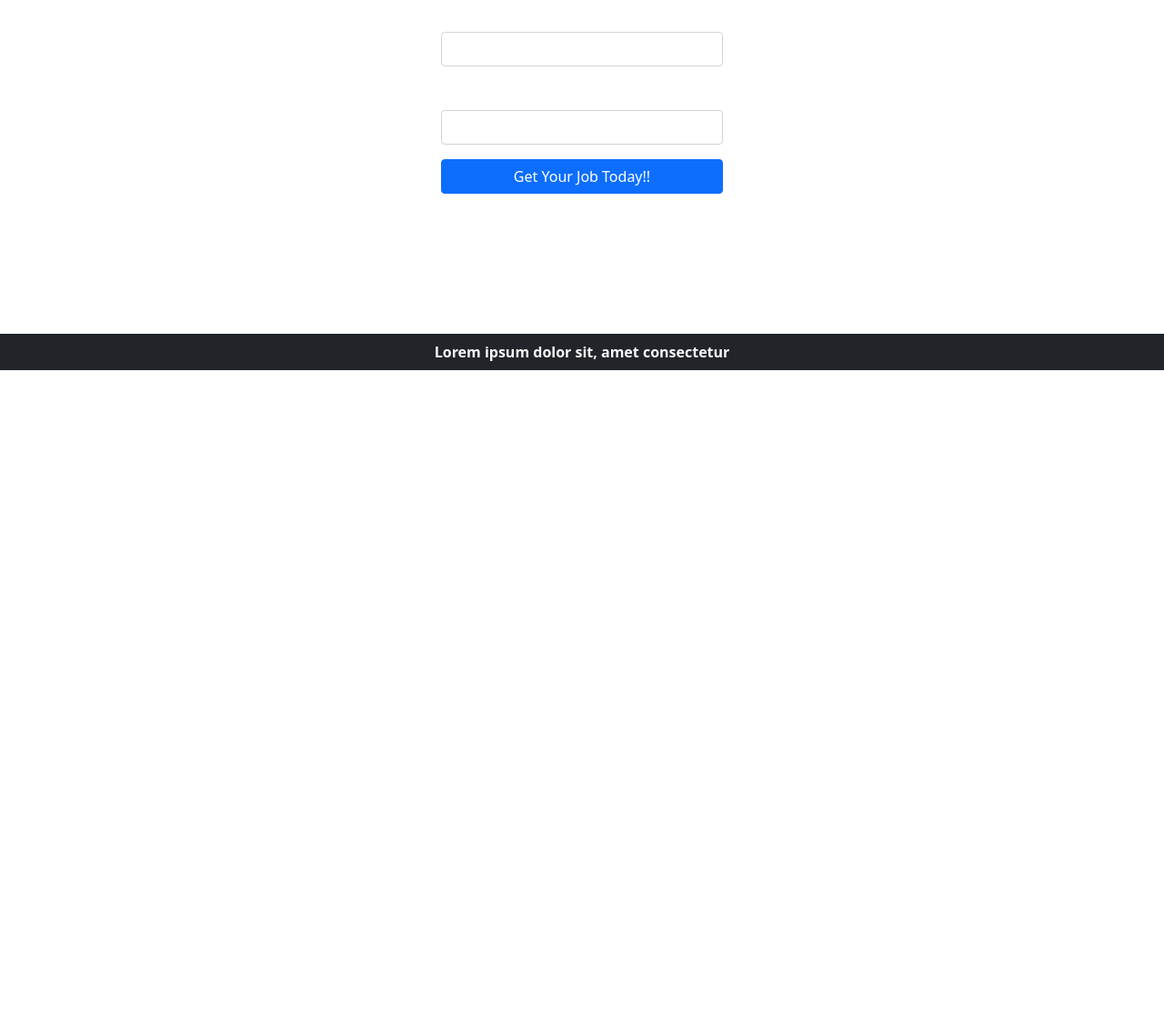
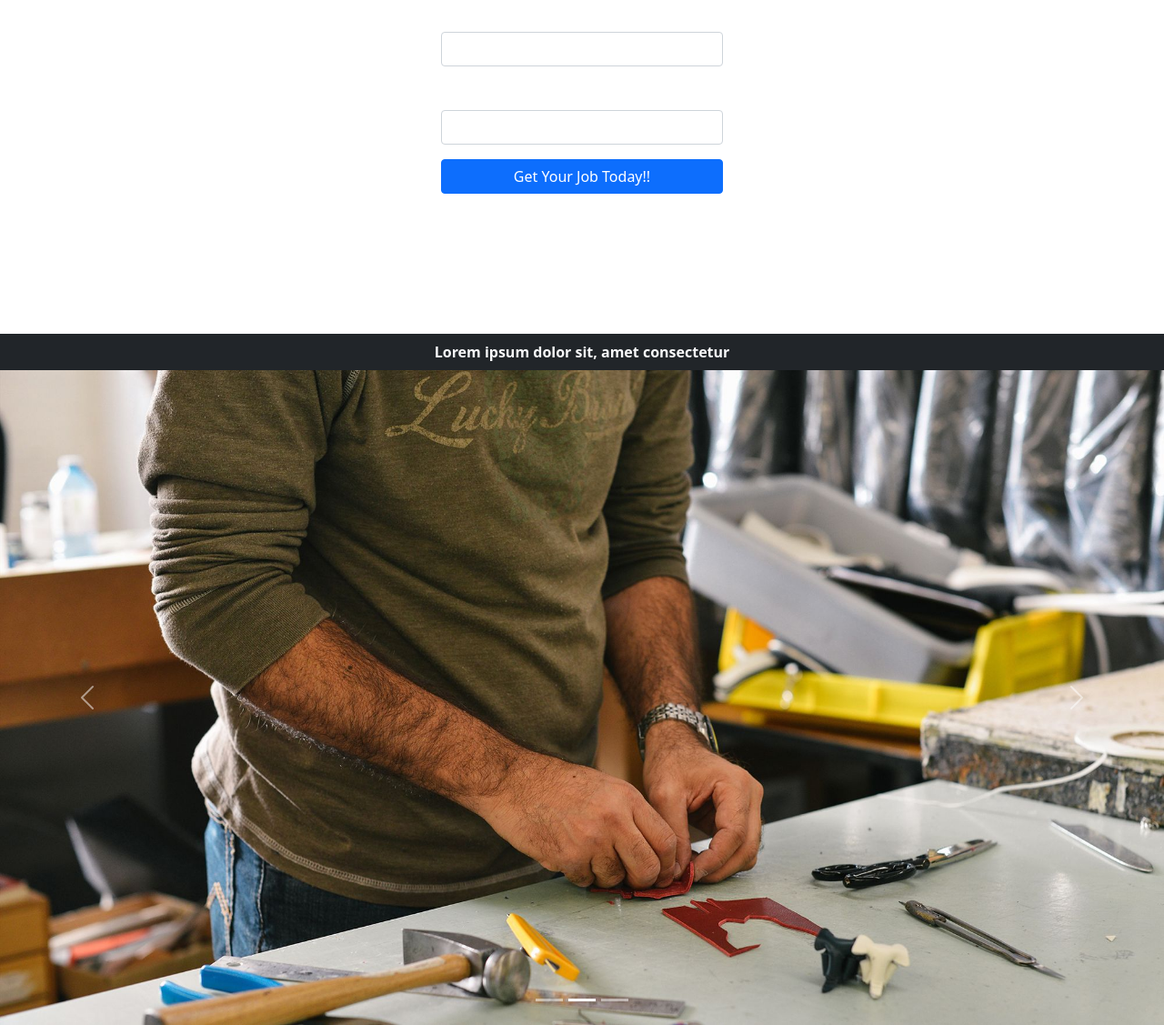
Before and after one commit to Iris-Lan/FrontEnd-WebDemo, a plain HTML site: page index.html in a window 1280 px wide. Shown: the part 409-1536 px from the top of the page at 91% size. Before the commit the page ends 816 px from the top, so only its background shows below. Drawn offline with nearby package versions, Linux system fonts and the light colour scheme.

Commit message:
add slider action

```diff
--- a/index.html
+++ b/index.html
@@ -105,7 +105,6 @@
         </div>
 
       </div>
-
     <!-- Menu End-->
 
 
@@ -117,6 +116,32 @@
 
 
     <!-- Slider Start-->
+    <div id="carouselExampleIndicators" class="carousel slide" data-bs-ride="carousel"  data-bs-interval="3000">
+        <div class="carousel-indicators">
+          <button type="button" data-bs-target="#carouselExampleIndicators" data-bs-slide-to="0" class="active" aria-current="true" aria-label="Slide 1"></button>
+          <button type="button" data-bs-target="#carouselExampleIndicators" data-bs-slide-to="1" aria-label="Slide 2"></button>
+          <button type="button" data-bs-target="#carouselExampleIndicators" data-bs-slide-to="2" aria-label="Slide 3"></button>
+        </div>
+        <div class="carousel-inner">
+          <div class="carousel-item active">
+            <img src="./img/slider/irina-219832.jpg" class="d-block w-100" alt="...">
+          </div>
+          <div class="carousel-item">
+            <img src="./img/slider/m0851-55542.jpg" class="d-block w-100" alt="...">
+          </div>
+          <div class="carousel-item">
+            <img src="./img/slider/omar-prestwich-247115.jpg" class="d-block w-100" alt="...">
+          </div>
+        </div>
+        <button class="carousel-control-prev" type="button" data-bs-target="#carouselExampleIndicators" data-bs-slide="prev">
+          <span class="carousel-control-prev-icon" aria-hidden="true"></span>
+          <span class="visually-hidden">Previous</span>
+        </button>
+        <button class="carousel-control-next" type="button" data-bs-target="#carouselExampleIndicators" data-bs-slide="next">
+          <span class="carousel-control-next-icon" aria-hidden="true"></span>
+          <span class="visually-hidden">Next</span>
+        </button>
+      </div>
     <!-- Slider End-->
 
 
```
